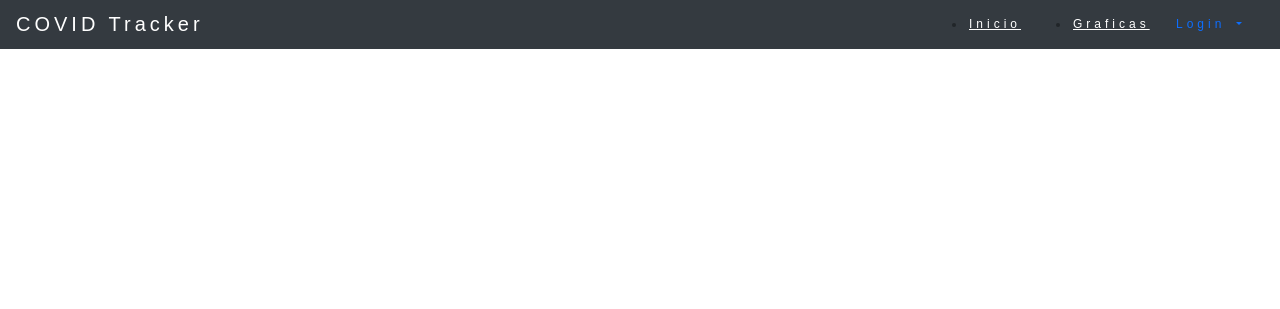
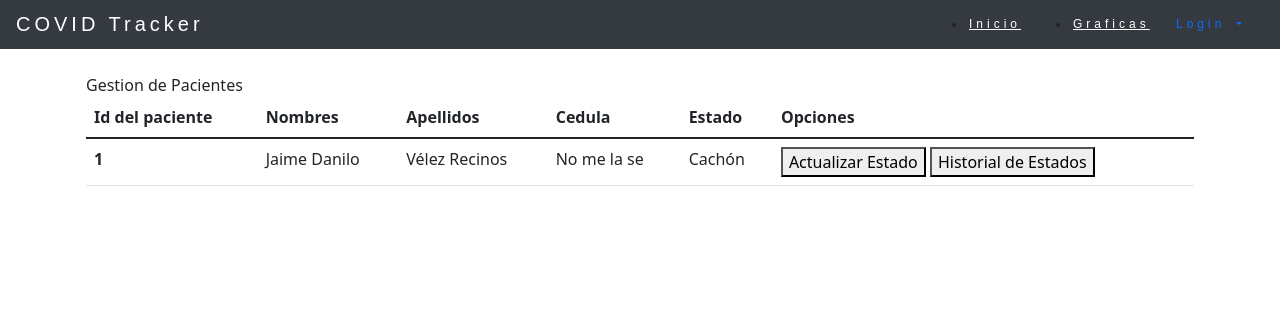
Before and after one commit to venegasbjf/covid-tracker-telematica, a Flask app: page /Gestionar in a window 1280 px wide. Shown: the top 309 px of the page. Run offline with Flask 2, Linux system fonts and the light colour scheme; some libraries are stand-ins or nearby versions.

Commit message:
Vista de Gestión
Se creo la tabla donde aparecerán los datos de los pacientes, adicionalmente se creo un botón que despliega un modal para actualizar el estado
Nota: Hay que mostrar el contenido de la base de datos en tabla; asimismo como poner a funcionar el modal para que el estado del paciente se edite correctamente.

```diff
--- a/templates/Gestion.html
+++ b/templates/Gestion.html
@@ -1,6 +1,103 @@
 {% extends "layout.html" %}
+<link href="https://cdn.jsdelivr.net/npm/bootstrap@5.1.3/dist/css/bootstrap.min.css" rel="stylesheet"
+    integrity="sha384-1BmE4kWBq78iYhFldvKuhfTAU6auU8tT94WrHftjDbrCEXSU1oBoqyl2QvZ6jIW3" crossorigin="anonymous">
+<script src="https://cdn.jsdelivr.net/npm/@popperjs/core@2.10.2/dist/umd/popper.min.js"
+    integrity="sha384-7+zCNj/IqJ95wo16oMtfsKbZ9ccEh31eOz1HGyDuCQ6wgnyJNSYdrPa03rtR1zdB"
+    crossorigin="anonymous"></script>
+<script src="https://cdn.jsdelivr.net/npm/bootstrap@5.1.3/dist/js/bootstrap.min.js"
+    integrity="sha384-QJHtvGhmr9XOIpI6YVutG+2QOK9T+ZnN4kzFN1RtK3zEFEIsxhlmWl5/YESvpZ13"
+    crossorigin="anonymous"></script>
+
 {% block body %}
 
 
 
+<div>
+
+    <div class="icotitulo">
+
+        Gestion de Pacientes
+
+    </div>
+</div>
+<div class="modal" tabindex="-1">
+    <div class="modal-dialog">
+        <div class="modal-content">
+            <div class="modal-header">
+                <h5 class="modal-title">Modal title</h5>
+                <button type="button" class="btn-close" data-bs-dismiss="modal" aria-label="Close"></button>
+            </div>
+            <div class="modal-body">
+                <p>Modal body text goes here.</p>
+            </div>
+            <div class="modal-footer">
+                <button type="button" class="btn btn-secondary" data-bs-dismiss="modal">Close</button>
+                <button type="button" class="btn btn-primary">Save changes</button>
+            </div>
+        </div>
+    </div>
+</div>
+<table class="table">
+    <thead>
+        <tr>
+            <th scope="col">Id del paciente</th>
+            <th scope="col">Nombres</th>
+            <th scope="col">Apellidos</th>
+            <th scope="col">Cedula</th>
+            <th scope="col">Estado</th>
+            <th scope="col">Opciones</th>
+        </tr>
+    </thead>
+    <tbody>
+        <tr>
+            <th scope="row">1</th>
+            <td>Jaime Danilo</td>
+            <td>Vélez Recinos</td>
+            <td>No me la se</td>
+            <td>Cachón</td>
+            <td>
+                <div>
+                    <!-- Button trigger modal -->
+                    <button type="button"  data-bs-toggle="modal" data-bs-target="#Modal">
+                       Actualizar Estado
+                    </button>
+                    <button type="button">
+                        Historial de Estados
+                     </button>
+                </div>
+            </td>
+        </tr>
+    </tbody>
+</table>
+<!-- Modal -->
+<div class="modal fade" id="Modal" tabindex="-1" aria-labelledby="exampleModalLabel"
+aria-hidden="true">
+<div class="modal-dialog">
+    <div class="modal-content">
+        <div class="modal-header">
+            <h5 class="modal-title" id="exampleModalLabel">Actualización de Estado</h5>
+            <button type="button" class="btn-close" data-bs-dismiss="modal"
+                aria-label="Close"></button>
+        </div>
+        <div class="modal-body">
+            <form action="">
+                <select class="form-select" aria-label="Default select example">
+                    <option selected>Actualizar Estado</option>
+                    <option value="1">Tratamiento en Casa</option>
+                    <option value="2">Tratamiento en Hospital</option>
+                    <option value="3">UCI</option>
+                    <option value="4">Curado</option>
+                    <option value="5">Muerto</option>
+                  </select>
+
+            </form>
+        </div>
+        <div class="modal-footer">
+            <button type="button" class="btn btn-secondary"
+                data-bs-dismiss="modal">Cerrar</button>
+            <button type="button" class="btn btn-primary">Guardar</button>
+        </div>
+    </div>
+</div>
+</div>
 {% endblock %}
```
